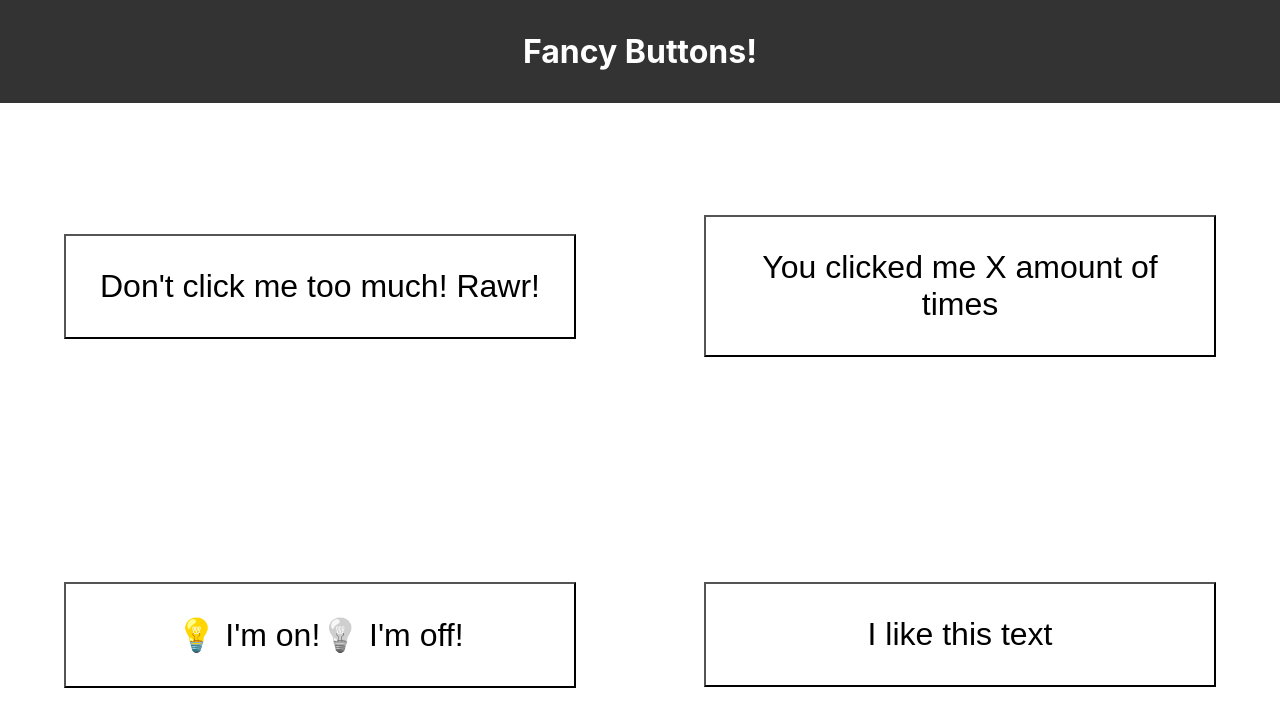
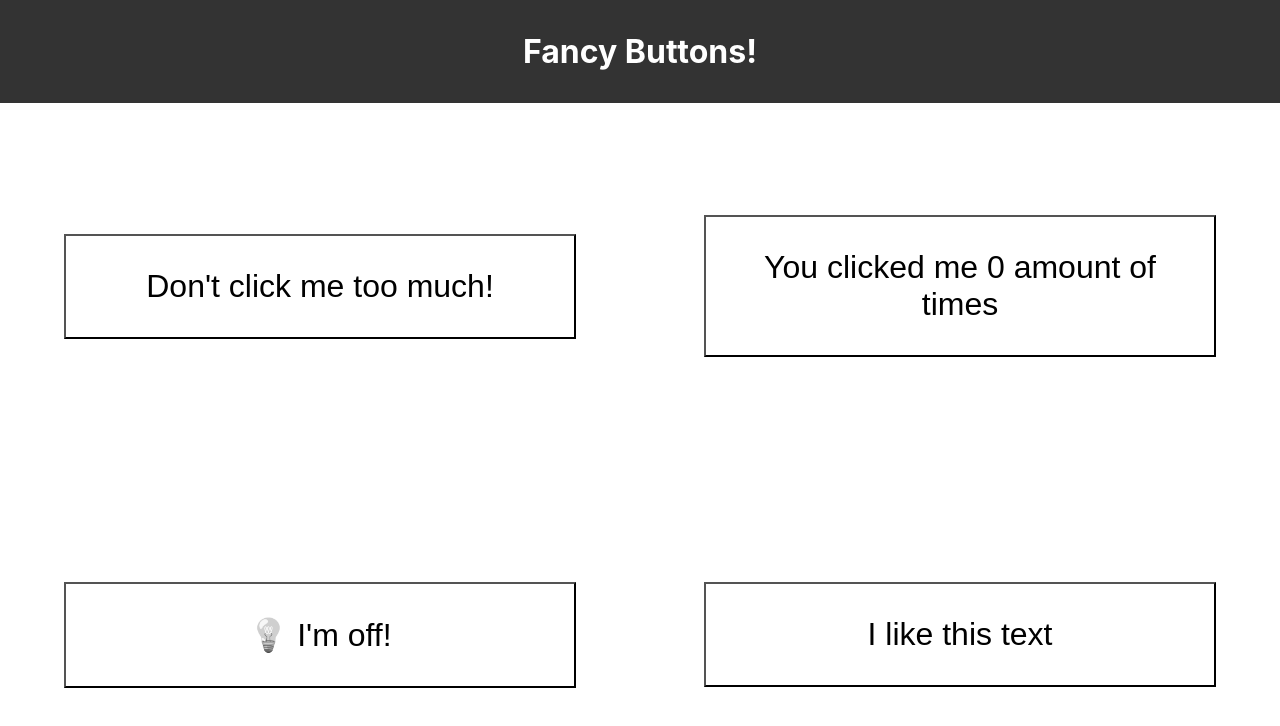
Before and after one commit to SorrenJ/fancy-buttons, a React (Create React App) app in the folder fancy-buttons/: page / in a window 1280 px wide. Shown: the top 726 px of the page. Built offline with nearby package versions, Linux system fonts and the light colour scheme.

Commit message:
intialize useStates

```diff
--- a/fancy-buttons/src/components/AngryButton.js
+++ b/fancy-buttons/src/components/AngryButton.js
@@ -1,10 +1,15 @@
 import { useState } from "react";
 
+
 function AngryButton(){
+  const [anger, setAnger] = useState(0);
   return (
-    <button className="AngryButton">
-      {/* If you have NOT reached the maximum */}<span>Don't click me too much! </span>
-      {/* If you HAVE reached the maximum */}<span>Rawr!</span>
+    <button style={{ backgroundColor: `rgba(255,0,0,${anger})` }} className="AngryButton">
+      {/* If you have NOT reached the maximum */}
+      {anger < 1 && <span>Don't click me too much! </span>}
+
+      {/* If you HAVE reached the maximum */}
+      {anger > 1 && <span>Rawr!</span>}
     </button>
   );
 }
--- a/fancy-buttons/src/components/CounterButton.js
+++ b/fancy-buttons/src/components/CounterButton.js
@@ -1,9 +1,10 @@
 import { useState } from "react";
 
 function CounterButton(){
+  const [clickAmount, setClickAmount] = useState(0);
   return (
     <button className="CounterButton">
-      You clicked me X amount of times
+      You clicked me {clickAmount} amount of times
     </button>
   );
 }
--- a/fancy-buttons/src/components/LightSwitchButton.js
+++ b/fancy-buttons/src/components/LightSwitchButton.js
@@ -1,10 +1,16 @@
-import React from 'react'; //optional
+import { useState } from "react";
 
 function LightSwitchButton(){
+  const [light, setLight] = useState('off');
   return (
+
     <button className="LightSwitchButton">
-      {/* When the state is on */}<span className="on"><i>💡</i> I'm on!</span>
-      {/* When the state is off */}<span className="off"><i>💡</i> I'm off!</span>
+      {/* When the state is on */}
+
+
+      {light === 'on' && <span className="on"><i>💡</i> I'm on!</span>}
+      {/* When the state is off */}
+      {light === 'off' && <span className="off"><i>💡</i> I'm off!</span>}
     </button>
   );
 }
--- a/fancy-buttons/src/components/TextRepeaterButton.js
+++ b/fancy-buttons/src/components/TextRepeaterButton.js
@@ -1,9 +1,15 @@
 import { useState } from "react";
 
 function TextRepeaterButton(){
-  return (
+    const [repetitions, setRepetitions] = useState(1);
+  let textArray = [];
+
+  for ( let i = 0; i < repetitions; i++){
+    textArray.push(<span key={i}>I like this text</span>)
+  }
+    return (
     <button className="TextRepeaterButton">
-      <span>I like this text</span>
+    {textArray}
     </button>
   );
 }
```
